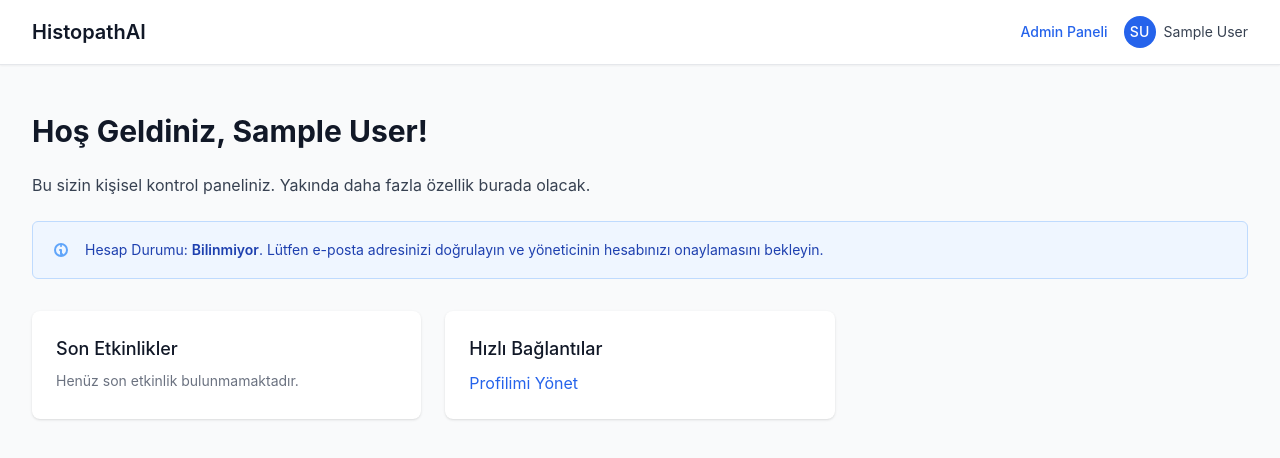
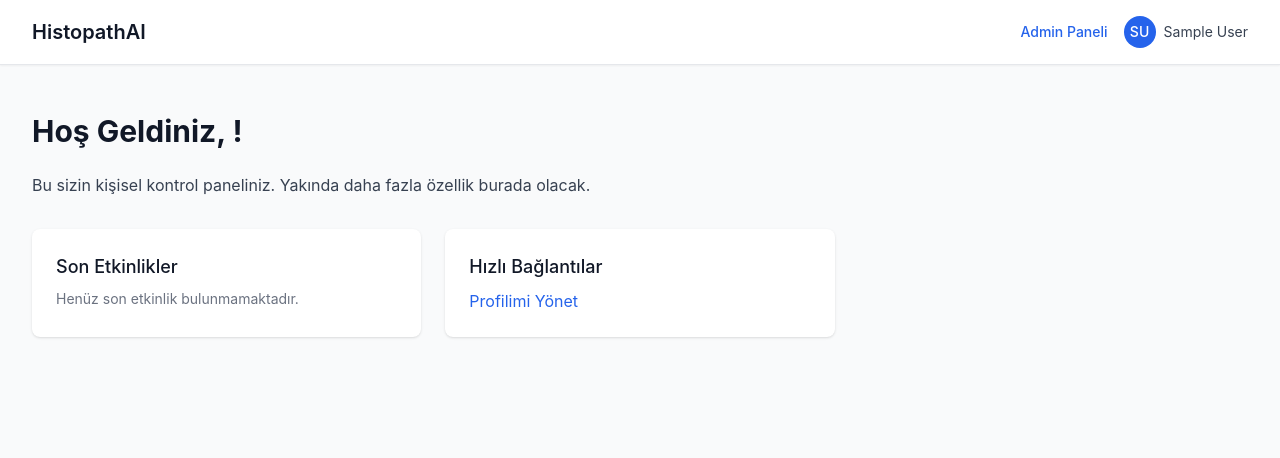
Before and after one commit to histopathai/histopathai-frontend, a Vue app: page /dashboard in a window 1280 px wide. Shown: the top 458 px of the page. Built offline with nearby package versions, Linux system fonts and the light colour scheme; no server answers; sample sign-in values are in the browser's storage.

Commit message:
refactor: update user greeting to use correct casing for displayName and email, remove account status display logic

```diff
--- a/src/views/user/DashboardView.vue
+++ b/src/views/user/DashboardView.vue
@@ -1,36 +1,11 @@
 <template>
   <div class="px-4 py-6 sm:px-0">
     <h1 class="text-3xl font-bold text-gray-900 mb-6">
-      Hoş Geldiniz, {{ authStore.user?.displayName || authStore.user?.email }}!
+      Hoş Geldiniz, {{ authStore.user?.DisplayName || authStore.user?.Email }}!
     </h1>
     <p class="text-gray-700">
       Bu sizin kişisel kontrol paneliniz. Yakında daha fazla özellik burada olacak.
     </p>
-
-    <div
-      v-if="authStore.user?.status !== 'active'"
-      class="mt-6 p-4 bg-blue-50 border border-blue-200 rounded-md flex items-center space-x-3"
-    >
-      <svg
-        class="h-6 w-6 text-blue-400 flex-shrink-0"
-        xmlns="http://www.w3.org/2000/svg"
-        fill="none"
-        viewBox="0 0 24 24"
-        stroke="currentColor"
-        aria-hidden="true"
-      >
-        <path
-          stroke-linecap="round"
-          stroke-linejoin="round"
-          stroke-width="2"
-          d="M13 16h-1v-4h-1m1-4h.01M12 18a6 6 0 100-12 6 6 0 000 12z"
-        />
-      </svg>
-      <p class="text-sm text-blue-800">
-        Hesap Durumu: <span class="font-semibold">{{ displayStatus(authStore.user?.status) }}</span
-        >. Lütfen e-posta adresinizi doğrulayın ve yöneticinin hesabınızı onaylamasını bekleyin.
-      </p>
-    </div>
 
     <div class="mt-8 grid grid-cols-1 gap-6 sm:grid-cols-2 lg:grid-cols-3">
       <div class="card">
@@ -59,19 +34,5 @@
 import { useAuthStore } from '@/stores/auth'
 
 const authStore = useAuthStore()
-
-const displayStatus = (status) => {
-  switch (status) {
-    case 'pending':
-      return 'Onay Bekliyor'
-    case 'active':
-      return 'Aktif'
-    case 'suspended':
-      return 'Askıya Alınmış'
-    case 'deactivated':
-      return 'Devre Dışı'
-    default:
-      return status || 'Bilinmiyor'
-  }
-}
 </script>
+<style scoped></style>
```
